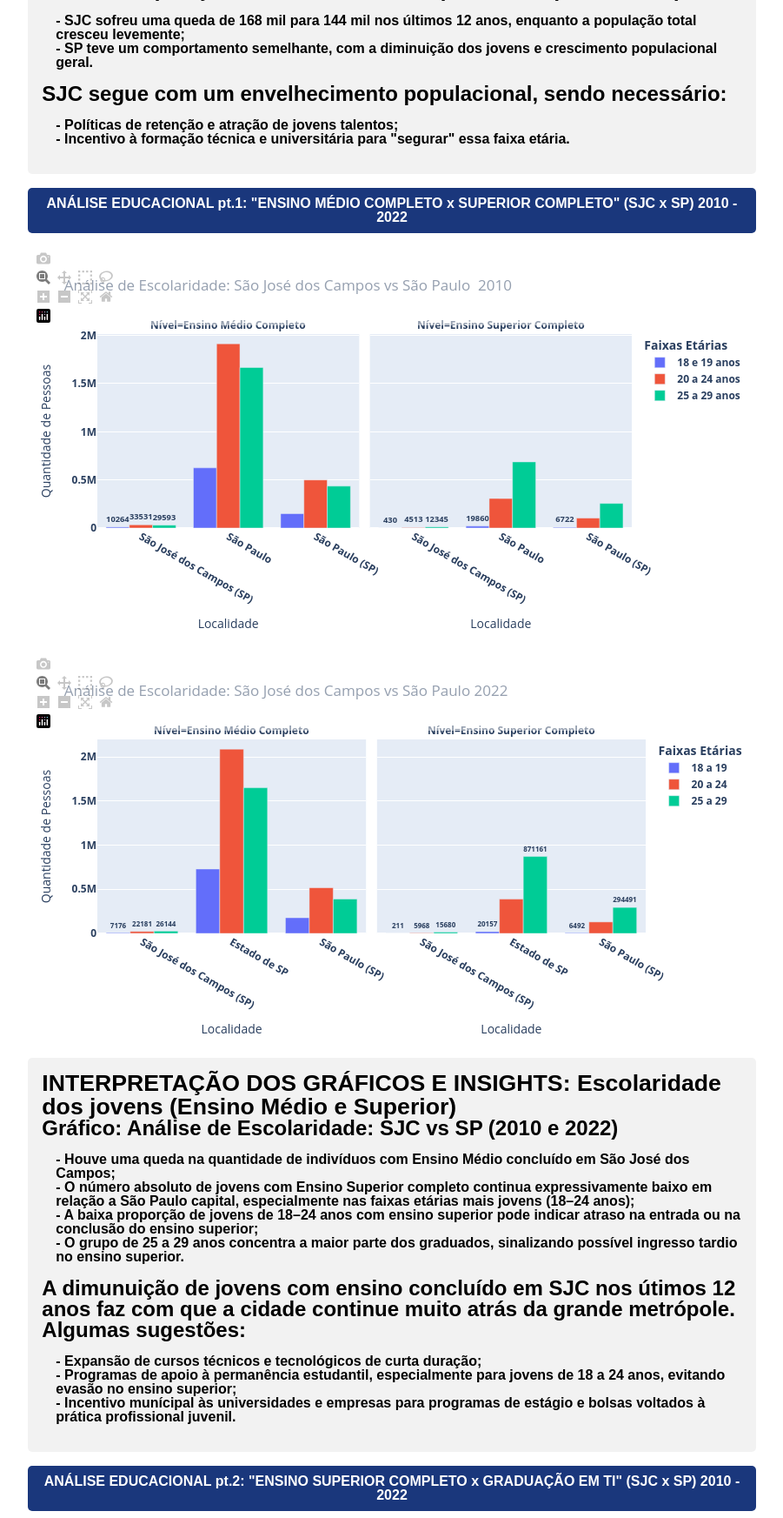
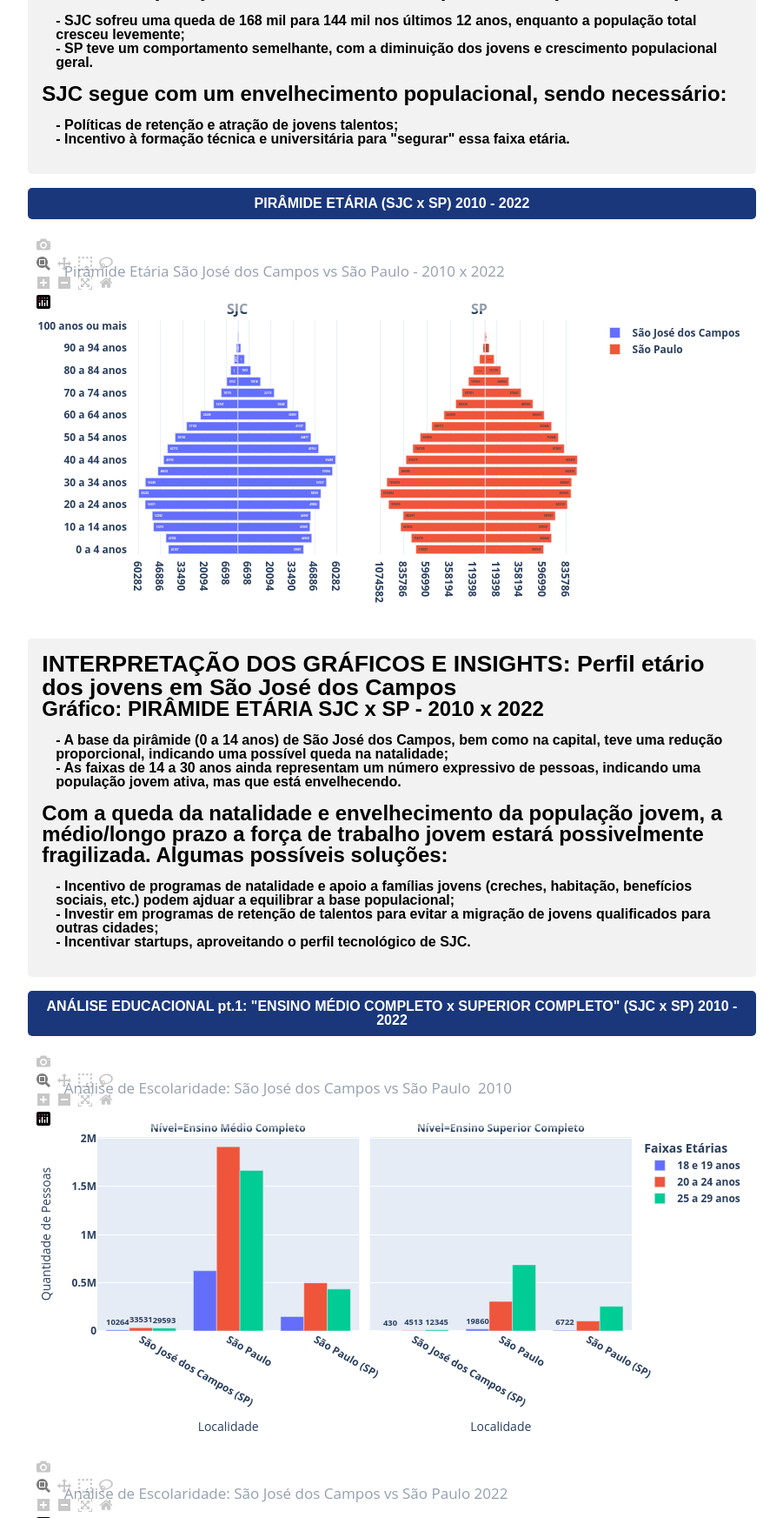
Before and after one commit to koitech-API/ProjectAPI, a Flask app: page / in a window 1280 px wide. Shown: the part 3638-5383 px from the top of the page at 87% size, without its empty margins (189-1090 px from the left). Run offline with Flask 3, Linux system fonts and the light colour scheme; some libraries are stand-ins or nearby versions.

Commit message:
feat: pirâmide etária (gráficos e análise)

```diff
--- a/src/app.py
+++ b/src/app.py
@@ -11,11 +11,11 @@ def index():
     grafico_distribuicao_salarial_sjc_sp_2010_2022 = os.path.join("static", "assets", "plots", "grafico_distribuicao_salarial_sjc_sp_2010_2022.json")
     grafico_populacao_jovem_residente_sjc_sp_2010_2022 = os.path.join("static", "assets", "plots", "grafico_populacao_jovem_residente_sjc_sp_2010_2022.json")
     grafico_razao_jovens_residentes_sjc_sp_2010_2022 = os.path.join("static", "assets", "plots", "grafico_razao_jovens_residentes_sjc_sp_2010_2022.json")
+    grafico_piramide_etaria_sjc_sp_2010_2022 = os.path.join("static", "assets", "plots", "grafico_piramide_etaria_sjc_sp_2010_2022.json")
     grafico_escolaridade_sjc_sp_2010 = os.path.join("static", "assets", "plots", "grafico_escolaridade_sjc_sp_2010.json")
     grafico_escolaridade_sjc_sp_2022 = os.path.join("static", "assets", "plots", "grafico_escolaridade_sjc_sp_2022.json")
     grafico_superior_ti_2010_2022 = os.path.join("static", "assets", "plots", "grafico_superior_ti_2010_2022.json")
     grafico_proporcao_formacao_ti_2010_2022 = os.path.join("static", "assets", "plots", "grafico_proporcao_formacao_ti_2010_2022.json")
-
 
     #abre e carrega os arquivos dos gráficos
     with open(grafico_razao_jovens_ocupados_sjc_sp_2010_2022, "r", encoding="utf-8") as a:
@@ -26,14 +26,16 @@ def index():
         grafico_populacao_jovem_residente_sjc_sp_2010_2022 = json.load(c)
     with open(grafico_razao_jovens_residentes_sjc_sp_2010_2022, "r", encoding="utf-8") as d:
         grafico_razao_jovens_residentes_sjc_sp_2010_2022 = json.load(d)
-    with open(grafico_escolaridade_sjc_sp_2010, "r", encoding="utf-8") as e:
-        grafico_escolaridade_sjc_sp_2010 = json.load(e)
-    with open(grafico_escolaridade_sjc_sp_2022, "r", encoding="utf-8") as f:
-        grafico_escolaridade_sjc_sp_2022 = json.load(f)
-    with open(grafico_superior_ti_2010_2022, "r", encoding="utf-8") as g:
-        grafico_superior_ti_2010_2022 = json.load(g)
-    with open(grafico_proporcao_formacao_ti_2010_2022, "r", encoding="utf-8") as h:
-        grafico_proporcao_formacao_ti_2010_2022 = json.load(h)
+    with open(grafico_piramide_etaria_sjc_sp_2010_2022, "r", encoding="utf-8") as e:
+        grafico_piramide_etaria_sjc_sp_2010_2022 = json.load(e)
+    with open(grafico_escolaridade_sjc_sp_2010, "r", encoding="utf-8") as f:
+        grafico_escolaridade_sjc_sp_2010 = json.load(f)
+    with open(grafico_escolaridade_sjc_sp_2022, "r", encoding="utf-8") as g:
+        grafico_escolaridade_sjc_sp_2022 = json.load(g)
+    with open(grafico_superior_ti_2010_2022, "r", encoding="utf-8") as h:
+        grafico_superior_ti_2010_2022 = json.load(h)
+    with open(grafico_proporcao_formacao_ti_2010_2022, "r", encoding="utf-8") as i:
+        grafico_proporcao_formacao_ti_2010_2022 = json.load(i)
 
 
     return render_template(
@@ -42,6 +44,7 @@ def index():
         grafico_distribuicao_salarial_sjc_sp_2010_2022 = grafico_distribuicao_salarial_sjc_sp_2010_2022,
         grafico_populacao_jovem_residente_sjc_sp_2010_2022 = grafico_populacao_jovem_residente_sjc_sp_2010_2022,
         grafico_razao_jovens_residentes_sjc_sp_2010_2022 = grafico_razao_jovens_residentes_sjc_sp_2010_2022,
+        grafico_piramide_etaria_sjc_sp_2010_2022 = grafico_piramide_etaria_sjc_sp_2010_2022,
         grafico_escolaridade_sjc_sp_2010 = grafico_escolaridade_sjc_sp_2010,
         grafico_escolaridade_sjc_sp_2022 = grafico_escolaridade_sjc_sp_2022,
         grafico_superior_ti_2010_2022 = grafico_superior_ti_2010_2022,
--- a/src/templates/index.html
+++ b/src/templates/index.html
@@ -130,9 +130,40 @@
       </div>
     </article>
 
+    <summary class="tituloGrafico">PIRÂMIDE ETÁRIA (SJC x SP) 2010 - 2022</summary>
+    <!-- gráfico 05 -->
+    <article class="graficos">
+      <div id="grafico_piramide_etaria_sjc_sp_2010_2022"></div>
+      <script>
+        var grafico = {{ grafico_piramide_etaria_sjc_sp_2010_2022 | tojson | safe }};
+        Plotly.newPlot('grafico_piramide_etaria_sjc_sp_2010_2022', grafico.data, grafico.layout);
+      </script>
+    </article>
+    <!-- fim gráfico 05 -->
+
+    <article class="interpretacaoGraficos">
+      <h1>INTERPRETAÇÃO DOS GRÁFICOS E INSIGHTS: Perfil etário dos jovens em São José dos Campos</h1>
+      <div>
+        <h2>Gráfico: PIRÂMIDE ETÁRIA SJC x SP - 2010 x 2022</h2>
+        <p>- A base da pirâmide (0 a 14 anos) de São José dos Campos, bem como na capital, teve uma redução
+          proporcional, indicando uma possível queda na natalidade;</p>
+        <p>- As faixas de 14 a 30 anos ainda representam um número expressivo de pessoas, indicando uma população jovem
+          ativa, mas que está envelhecendo.</p>
+      </div>
+      <div>
+        <h2>Com a queda da natalidade e envelhecimento da população jovem, a médio/longo prazo a força de trabalho jovem
+          estará possivelmente fragilizada. Algumas possíveis soluções:</h2>
+        <p>- Incentivo de programas de natalidade e apoio a famílias jovens (creches, habitação, benefícios sociais,
+          etc.) podem ajduar a equilibrar a base populacional;</p>
+        <p>- Investir em programas de retenção de talentos para evitar a migração de jovens qualificados para outras
+          cidades;</p>
+        <p>- Incentivar startups, aproveitando o perfil tecnológico de SJC.</p>
+      </div>
+    </article>
+
     <summary class="tituloGrafico">ANÁLISE EDUCACIONAL pt.1: "ENSINO MÉDIO COMPLETO x SUPERIOR COMPLETO" (SJC x SP) 2010
       - 2022</summary>
-    <!-- gráfico 05 -->
+    <!-- gráfico 06 -->
     <article class="graficos">
       <div id="grafico_escolaridade_sjc_sp_2010"></div>
       <script>
@@ -140,9 +171,9 @@
         Plotly.newPlot('grafico_escolaridade_sjc_sp_2010', grafico.data, grafico.layout);
       </script>
     </article>
-    <!-- fim gráfico 05 -->
+    <!-- fim gráfico 06 -->
 
-    <!-- gráfico 06 -->
+    <!-- gráfico 07 -->
     <article class="graficos">
       <div id="grafico_escolaridade_sjc_sp_2022"></div>
       <script>
@@ -150,7 +181,7 @@
         Plotly.newPlot('grafico_escolaridade_sjc_sp_2022', grafico.data, grafico.layout);
       </script>
     </article>
-    <!-- fim gráfico 06 -->
+    <!-- fim gráfico 07 -->
 
     <article class="interpretacaoGraficos">
       <h1>INTERPRETAÇÃO DOS GRÁFICOS E INSIGHTS: Escolaridade dos jovens (Ensino Médio e Superior)</h1>
@@ -177,7 +208,7 @@
 
     <summary class="tituloGrafico">ANÁLISE EDUCACIONAL pt.2: "ENSINO SUPERIOR COMPLETO x GRADUAÇÃO EM TI" (SJC x SP)
       2010 - 2022</summary>
-    <!-- gráfico 07 -->
+    <!-- gráfico 08 -->
     <article class="graficos">
       <div id="grafico_superior_ti_2010_2022"></div>
       <script>
@@ -185,9 +216,9 @@
         Plotly.newPlot('grafico_superior_ti_2010_2022', grafico.data, grafico.layout);
       </script>
     </article>
-    <!-- fim gráfico 07 -->
+    <!-- fim gráfico 08 -->
 
-    <!-- gráfico 08 -->
+    <!-- gráfico 9 -->
     <article class="graficos">
       <div id="grafico_proporcao_formacao_ti_2010_2022"></div>
       <script>
@@ -195,7 +226,7 @@
         Plotly.newPlot('grafico_proporcao_formacao_ti_2010_2022', grafico.data, grafico.layout);
       </script>
     </article>
-    <!-- fim gráfico 08 -->
+    <!-- fim gráfico 9 -->
 
     <article class="interpretacaoGraficos">
       <h1>INTERPRETAÇÃO DOS GRÁFICOS E INSIGHTS: Formação em TI</h1>
@@ -212,7 +243,8 @@
           contornar isso:</h2>
         <p>- Reforçar incentivo técnico e superior em TI, visto que SJC é um polo tecnológico;</p>
         <p>- Incentivar programas de bolsas e carreira na área de tecnologia para reverter a proporção de formandos;</p>
-        <p>- Parcerias com o PIT e empresas com base tecnológica para estimular o estudo com a prática no mercado de trabalho.</p>
+        <p>- Parcerias com o PIT e empresas com base tecnológica para estimular o estudo com a prática no mercado de
+          trabalho.</p>
       </div>
     </article>
 
```
Also changed, not shown: src/static/assets/plots/grafico_piramide_etaria_sjc_sp_2010_2022.json (added, +1 -0 lines).
